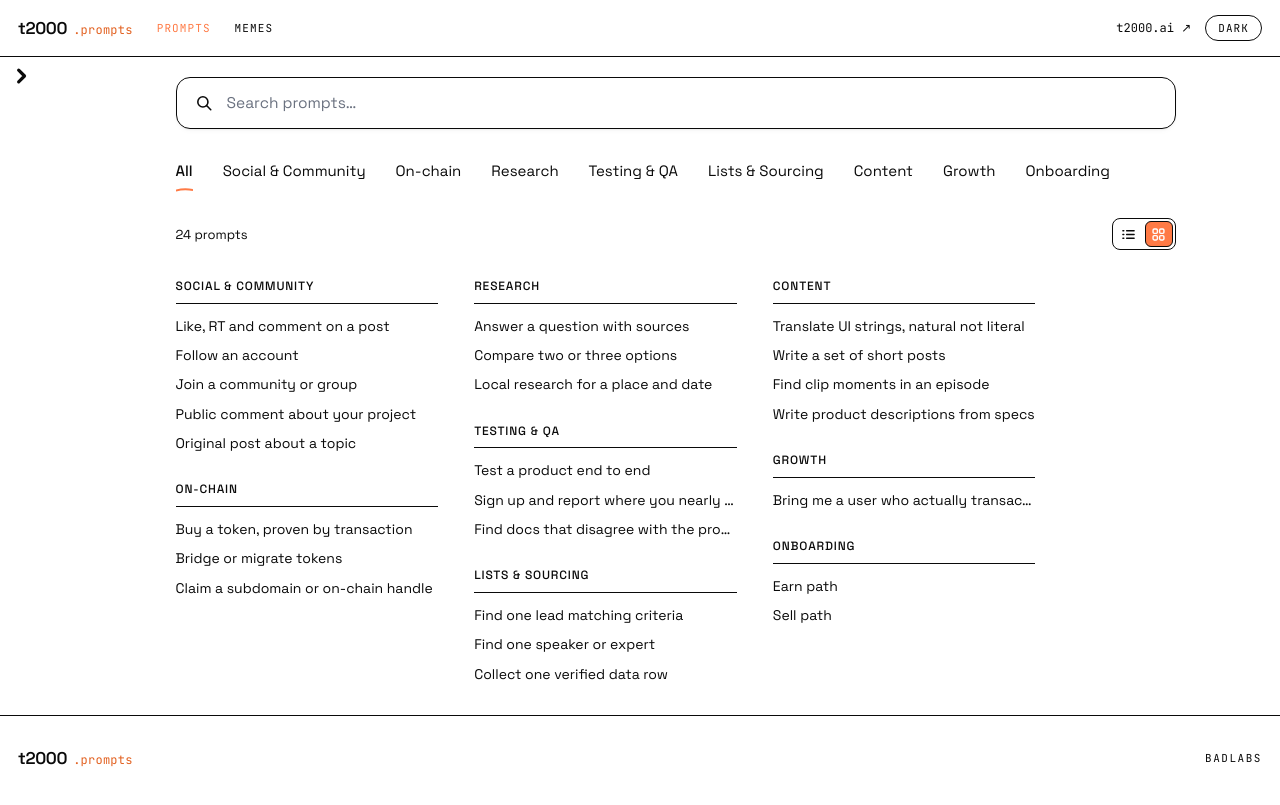
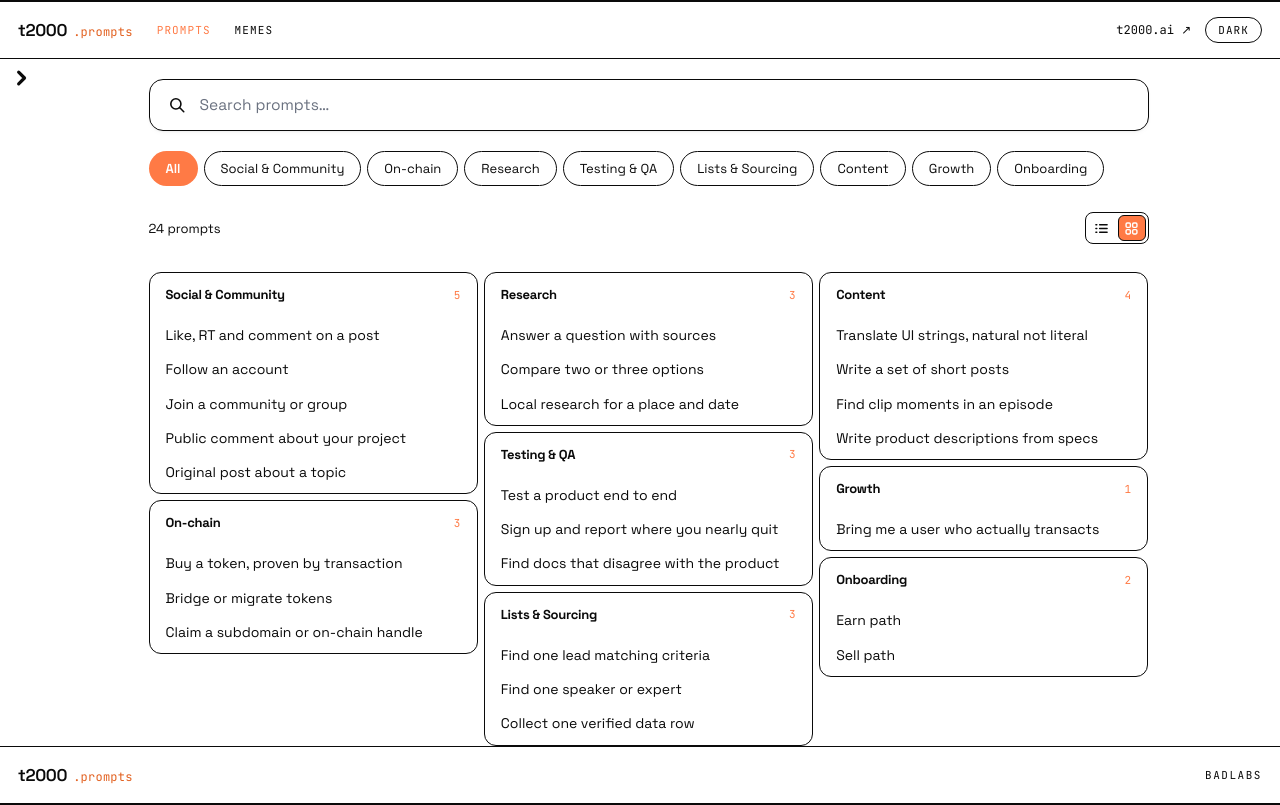
Before and after one commit to BadLabs-HQ/t2000-prompts, a Next.js app: page /prompts in a window 1280 px wide. Built offline with nearby package versions, Linux system fonts and the light colour scheme.

Commit message:
feat: catalog pill tabs, carded groups and framed header from the latest design

```diff
--- a/components/Catalog.tsx
+++ b/components/Catalog.tsx
@@ -100,7 +100,7 @@
     alignItems: "center",
     gap: 10,
     boxSizing: "border-box",
-    border: `1px solid ${on ? (hot ? ACCENT : "var(--ink)") : "transparent"}`,
+    border: 0,
     cursor: "pointer",
     borderRadius: 999,
     padding: "0 12px",
@@ -154,7 +154,7 @@
         flexDirection: "column",
       }}
     >
-      <SiteHeader page="prompts" />
+      <SiteHeader page="prompts" framed />
 
       <div style={{ position: "relative", display: "flex", minHeight: 0, flex: 1 }}>
         <button
@@ -292,7 +292,13 @@
         </nav>
 
         <main style={{ minWidth: 0, flex: 1, padding: "20px var(--gutter) 0" }}>
-          <div style={{ maxWidth: 1000, margin: "0 auto" }}>
+          <div
+            style={{
+              maxWidth: 1000,
+              margin: "0 auto",
+              transform: railOpen ? "none" : `translateX(${(narrow ? -40 : -54) / 2}px)`,
+            }}
+          >
             {!catPage ? (
               <>
                 <label
@@ -338,7 +344,7 @@
                     display: "flex",
                     flexWrap: "wrap",
                     alignItems: "center",
-                    gap: "4px 30px",
+                    gap: 6,
                   }}
                 >
                   {[{ id: "all" as const, label: "All" }, ...categories].map((t) => {
@@ -356,18 +362,16 @@
                         onMouseLeave={() => setHotTab(null)}
                         style={{
                           position: "relative",
-                          border: 0,
-                          background: "none",
+                          border: on ? "none" : `1px solid ${hot ? ACCENT : "var(--ink)"}`,
+                          borderRadius: 999,
+                          background: on ? ACCENT : "none",
                           cursor: "pointer",
                           whiteSpace: "nowrap",
-                          padding: "12px 0",
-                          fontSize: 15,
-                          fontWeight: on ? 500 : 400,
-                          color: hot ? ACCENT : "var(--ink)",
-                          backgroundImage: on ? TAB_UNDERLINE : "none",
-                          backgroundRepeat: "no-repeat",
-                          backgroundPosition: "left bottom",
-                          backgroundSize: "100% 6px",
+                          padding: on ? "9px 17px" : "8px 16px",
+                          fontSize: 13,
+                          fontWeight: on ? 600 : 400,
+                          color: on ? "var(--on-ember)" : hot ? ACCENT : "var(--ink)",
+                          transition: "color 120ms ease, border-color 120ms ease, background 120ms ease",
                         }}
                       >
                         {t.label}
@@ -612,55 +616,54 @@
                 style={{
                   marginTop: 28,
                   columnCount: "var(--cols)" as unknown as number,
-                  columnGap: "var(--colgap)",
-                  columnFill: "balance",
-                  maxWidth: 860,
-                  overflowWrap: "break-word",
+                  columnGap: 6,
                 }}
               >
                 {groups.map((g) => (
                   <section
                     key={g.label}
-                    style={
-                      {
-                        margin: "0 0 24px",
-                        minWidth: 0,
-                        overflow: "hidden",
+                    style={{
+                      border: "1px solid var(--ink)",
+                      borderRadius: 12,
+                      background: "var(--surface)",
                       breakInside: "avoid",
-                        WebkitColumnBreakInside: "avoid",
-                        pageBreakInside: "avoid",
-                        breakBefore: "auto",
-                      } as CSSProperties
-                    }
+                      marginBottom: 6,
+                    }}
+                  >
+                    <div
+                      style={{
+                        display: "flex",
+                        alignItems: "center",
+                        justifyContent: "space-between",
+                        padding: "13px 16px 11px",
+                      }}
                     >
                       <h2
                         style={{
                           margin: 0,
                           fontFamily: SANS,
-                        fontWeight: 500,
-                        fontSize: 12,
-                        letterSpacing: "0.07em",
-                        textTransform: "uppercase",
+                          fontWeight: 700,
+                          fontSize: 13,
+                          letterSpacing: "-0.02em",
                           color: "var(--ink)",
-                        lineHeight: 1.4,
-                        paddingBottom: 8,
-                        borderBottom: "1px solid var(--ink)",
                         }}
                       >
                         {g.label}
                       </h2>
-                    <ul
+                      <span
                         style={{
-                        listStyle: "none",
-                        margin: "8px 0 0",
-                        padding: 0,
-                        display: "grid",
-                        gridTemplateColumns: "minmax(0, 1fr)",
-                        gap: 1,
+                          fontFamily: MONO,
+                          fontSize: 11,
+                          letterSpacing: "0.04em",
+                          color: ACCENT,
                         }}
                       >
+                        {g.items.length}
+                      </span>
+                    </div>
+                    <ul style={{ listStyle: "none", margin: 0, padding: "4px 0", display: "grid", gap: 0 }}>
                       {g.items.map((c) => (
-                        <li key={c.id} style={{ minWidth: 0 }}>
+                        <li key={c.id}>
                           <button
                             type="button"
                             onClick={() => open(c.id)}
@@ -673,15 +676,12 @@
                               border: 0,
                               background: "none",
                               cursor: "pointer",
-                              borderRadius: 6,
-                              padding: "4px 0",
-                              margin: 0,
-                              minWidth: 0,
+                              padding: "7px 16px",
                               textAlign: "left",
                               fontSize: 14,
                               lineHeight: 1.45,
                               color: "var(--ink)",
-                              transition: "color 120ms ease",
+                              transition: "color 120ms ease, background 120ms ease",
                             }}
                           >
                             <span style={ELLIPSIS}>{c.name}</span>
@@ -697,10 +697,10 @@
         </main>
       </div>
 
-      <SiteFooter />
+      <SiteFooter framed />
 
       {openCard ? (
-        <JobDrawer key={openCard.id} card={openCard} shown={shown} onClose={close} />
+        <JobDrawer key={openCard.id} card={openCard} shown={shown} onClose={close} solidTabs />
       ) : null}
     </div>
   );
--- a/components/JobDrawer.tsx
+++ b/components/JobDrawer.tsx
@@ -50,10 +50,13 @@
   card,
   shown,
   onClose,
+  solidTabs = false,
 }: {
   card: Card;
   shown: boolean;
   onClose: () => void;
+  /** Catalog design: the active tab drops its outline and wears an orange ring. */
+  solidTabs?: boolean;
 }) {
   const [tab, setTab] = useState<Tab>("post");
   const [values, setValues] = useState<Values>({});
@@ -220,7 +223,11 @@
                   setCopied(false);
                 }}
                 className="hv-both-orange"
-                style={PANEL_TAB}
+                style={
+                  solidTabs && on
+                    ? { ...PANEL_TAB, border: "none", padding: "9px 13px" }
+                    : PANEL_TAB
+                }
               >
                 <span
                   aria-hidden
@@ -230,7 +237,7 @@
                     borderRadius: 999,
                     boxSizing: "border-box",
                     background: on ? ACCENT : "transparent",
-                    border: on ? "1px solid var(--ink)" : 0,
+                    border: on ? `1px solid ${solidTabs ? ACCENT : "var(--ink)"}` : 0,
                   }}
                 />
                 <span style={{ position: "relative", color: on ? "var(--on-ember)" : "inherit" }}>
--- a/components/SiteFooter.tsx
+++ b/components/SiteFooter.tsx
@@ -1,11 +1,18 @@
 import { MONO, SANS } from "./fonts";
 
-export function SiteFooter() {
+/** framed: the catalog design closes the page with a 2px rule and no vertical padding. */
+export function SiteFooter({ framed = false }: { framed?: boolean }) {
   return (
-    <footer style={{ borderTop: "1px solid var(--ink)", background: "var(--chrome)" }}>
+    <footer
+      style={{
+        borderTop: "1px solid var(--ink)",
+        borderBottom: framed ? "2px solid var(--ink)" : undefined,
+        background: "var(--chrome)",
+      }}
+    >
       <div
         style={{
-          padding: "14px var(--gutter, 18px)",
+          padding: framed ? "0 var(--gutter, 18px)" : "14px var(--gutter, 18px)",
           minHeight: 56,
           display: "flex",
           flexWrap: "wrap",
--- a/components/SiteHeader.tsx
+++ b/components/SiteHeader.tsx
@@ -21,7 +21,7 @@
   transition: "color 120ms ease",
 });
 
-export function SiteHeader({ page }: { page: Page }) {
+export function SiteHeader({ page, framed = false }: { page: Page; framed?: boolean }) {
   const [dark, setDark] = useState(false);
 
   useEffect(() => {
@@ -48,6 +48,7 @@
         top: 0,
         zIndex: 20,
         background: "var(--chrome)",
+        borderTop: framed ? "2px solid var(--ink)" : undefined,
         borderBottom: "1px solid var(--ink)",
       }}
     >
```
Lines whose indentation alone changed are shown as unchanged.
